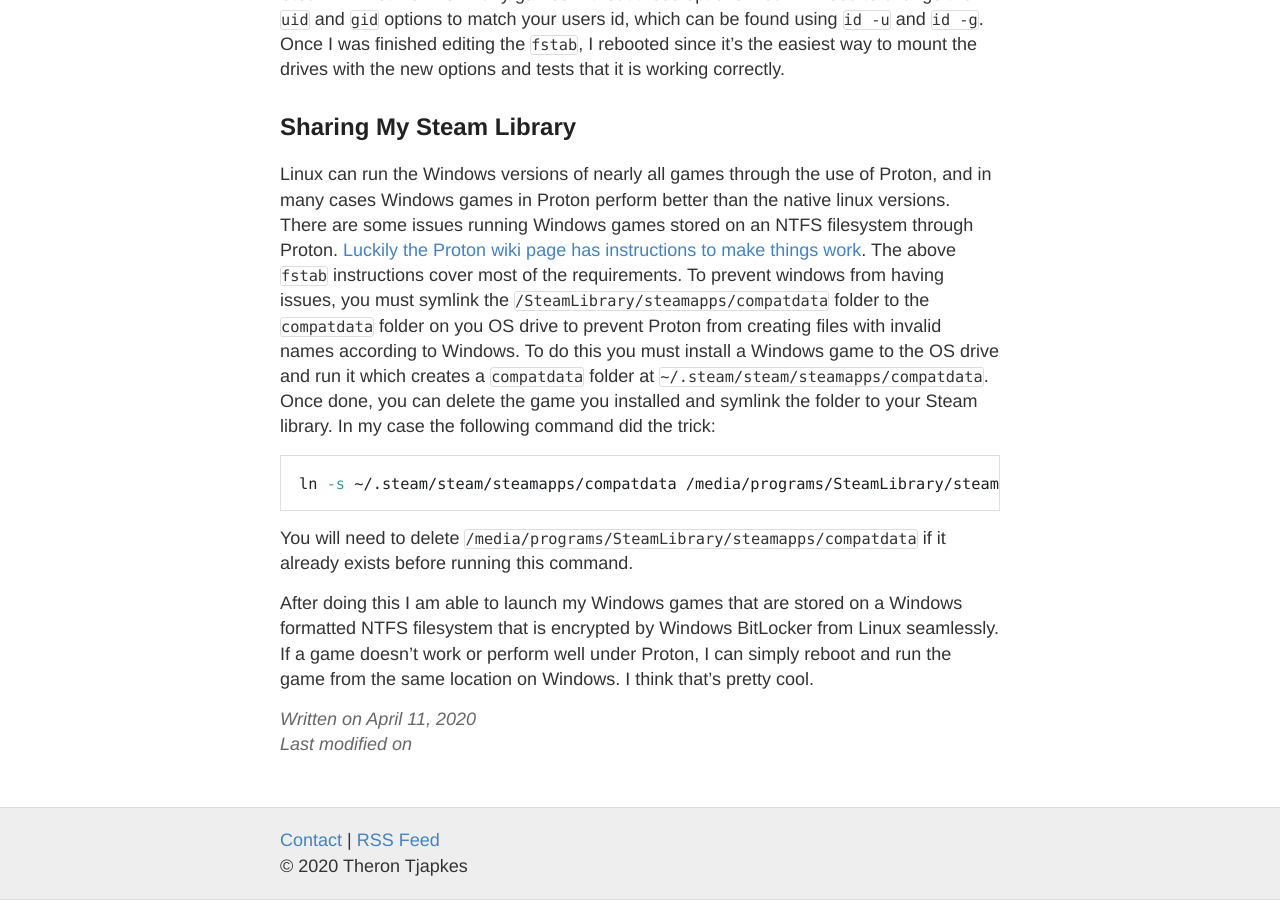
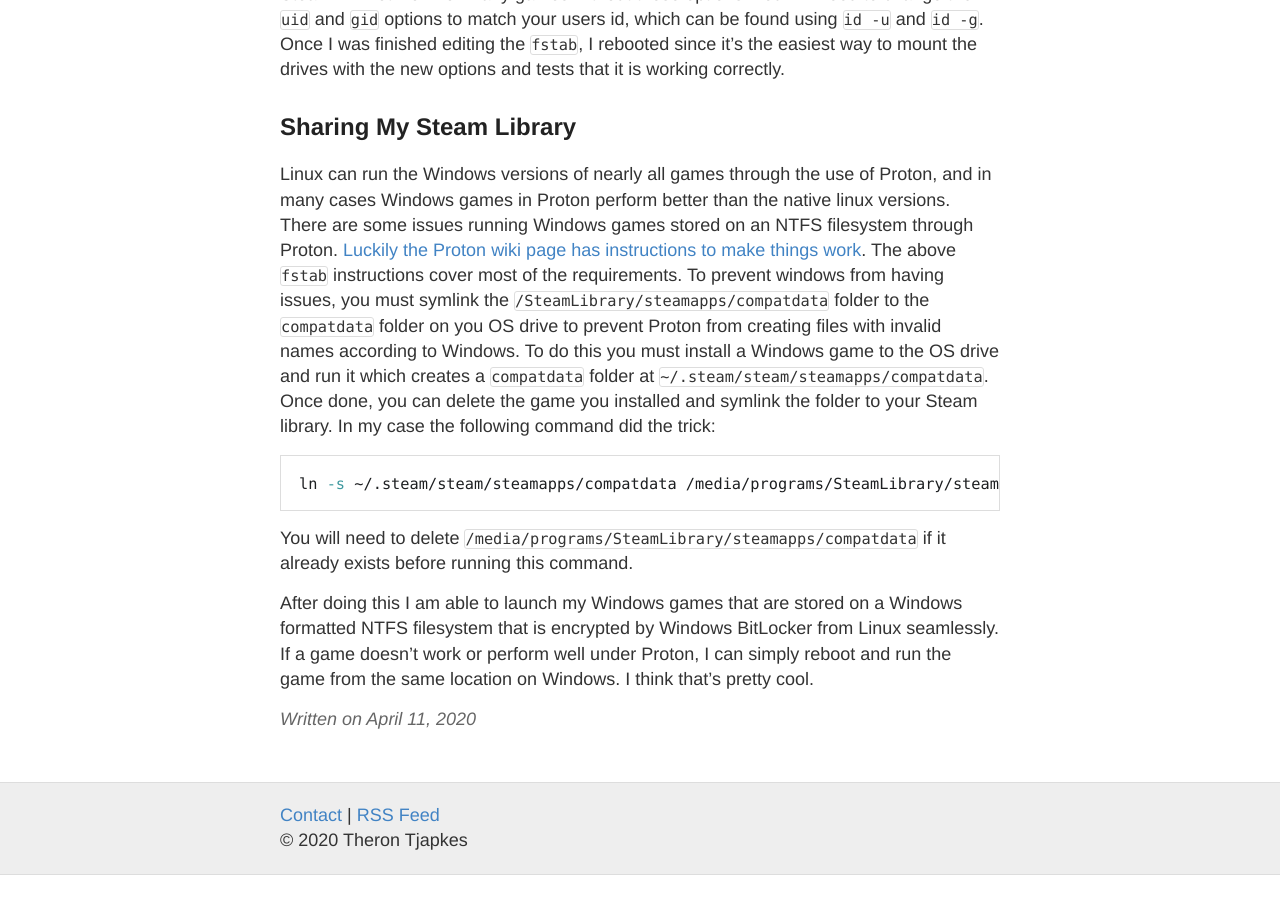
Before and after one commit to ther0n/therontjapkes.com, a Jekyll site: the page built from _posts/2020-04-11-share-bitlocker-drives.md, in a window 1280 px wide and 900 px high, scrolled down 2282 px. Built offline with Jekyll 4.4.1, drawn with Linux system fonts in a browser that asks for light colours; comment, search, counter and statistics services are not loaded; after the commit the page ends 3157 px from its top, so only the background shows below that.

Commit message:
Last modified changes

```diff
--- a/_config.yml
+++ b/_config.yml
@@ -48,7 +48,6 @@ sass:
 plugins:
   - jekyll-sitemap # Create a sitemap using the official Jekyll sitemap gem
   - jekyll-feed # Create an Atom feed using the official Jekyll feed gem
-  - jekyll-last-modified-at # Last modified information
 
 # Exclude these files from your production _site
 exclude:
--- a/_layouts/post.html
+++ b/_layouts/post.html
@@ -10,8 +10,10 @@ layout: default
   </div>
 
   <div class="date">
-    Written on {{ page.date | date: "%B %e, %Y" }}<br>
-    Last modified on {{ page.last_modified_at | date: "%B %e, %Y" }}
+    Written on {{ page.date | date: "%B %e, %Y" }}
+    {% if page.last-modified %}
+    <br>Last modified on {{ page.last-modified | date: "%B %e, %Y" }}
+    {% endif %}
   </div>
 
   {% include comments.html %}
--- a/_posts/2020-04-11-share-bitlocker-drives.md
+++ b/_posts/2020-04-11-share-bitlocker-drives.md
@@ -1,6 +1,6 @@
 ---
 layout: post
-title:  "Reading BitLocker Encrypted Drives on Linux"
+title: "Reading BitLocker Encrypted Drives on Linux"
 ---
 
 On my desktop I have 4 drives: two solid state drives and two hard disk drives. Each solid state drive is dedicated to a single OS: one Windows 10 and the other the latest version of Fedora (currently 31). The two hard disk drives are dedicated to storage. The larger of the two is for general storage of music, photos, videos, and any other large files. The smaller drive contains my Steam library and large programs that don't need the speed of an SSD. I wanted to have all 4 drives encrypted because why not. VeraCrypt would work for this, but it isn't included in the Fedora or RPMFusion repos and I figured if I was going to spend the time getting something "unofficial" working it may as well be BitLocker which works seamlessly on the Windows side.
```
